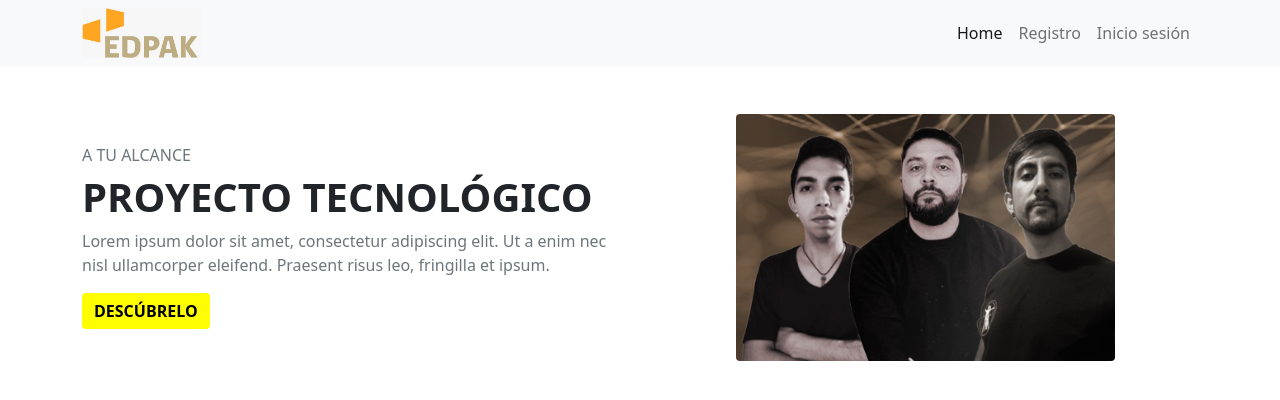
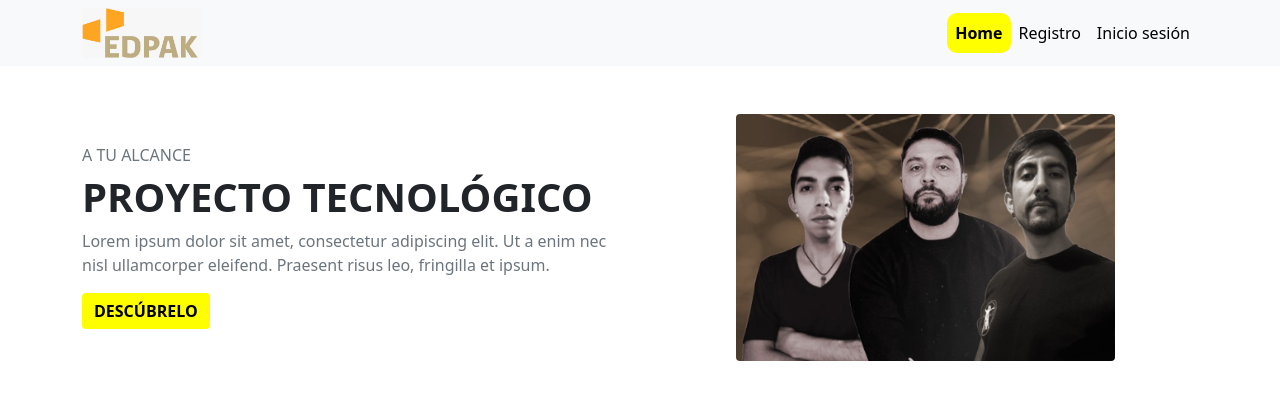
Before and after one commit to edgardOrtega/proyecto_edpak, a React (Vite) app: page / in a window 1280 px wide. Shown: the top 400 px of the page. Built offline with nearby package versions, Linux system fonts and the light colour scheme.

Commit message:
agregar isActive a los estilos de la navegacion

```diff
--- a/src/App.css
+++ b/src/App.css
@@ -0,0 +1,25 @@
+.navbar-nav .nav-link {
+  color: black !important;
+}
+
+.navbar-nav .nav-link.active {
+  background-color: yellow !important;
+  font-weight: bold;
+  border-radius: 10px;
+  padding: 8px 14px;
+}
+
+.logout-button {
+  background: none;
+  border: none;
+  color: black;
+  font-size: 16px;
+  padding: 8px 16px;
+  cursor: pointer;
+  transition: background 0.3s ease;
+}
+
+.logout-button:hover {
+  background-color: yellow;
+  border-radius: 12px;
+}
--- a/src/components/Navegation.jsx
+++ b/src/components/Navegation.jsx
@@ -19,32 +19,32 @@ const Navegation = () => {
         <Navbar.Collapse id="basic-navbar-nav">
           <Nav className="ms-auto">
             {/* Enlaces públicos (para todos) */}
-            <Nav.Link as={NavLink} to="/">Home</Nav.Link>
-            {!user && <Nav.Link as={NavLink} to="/Register">Registro</Nav.Link>}
-            {!user && <Nav.Link as={NavLink} to="/Login">Inicio sesión</Nav.Link>}
+            <Nav.Link as={NavLink} to="/" className={({ isActive }) => isActive ? "nav-link active-link" : "nav-link"}>Home</Nav.Link>
+            {!user && <Nav.Link as={NavLink} to="/Register" className={({ isActive }) => isActive ? "nav-link active-link" : "nav-link"}>Registro</Nav.Link>}
+            {!user && <Nav.Link as={NavLink} to="/Login" className={({ isActive }) => isActive ? "nav-link active-link" : "nav-link"}>Inicio sesión</Nav.Link>}
 
             {/* Enlaces para usuario autenticado */}
             {user && (
               <>
-                <Nav.Link as={NavLink} to="/Profile">Mi perfil</Nav.Link>
-                <Nav.Link as={NavLink} to="/Galeria">Galería</Nav.Link>
+                <Nav.Link as={NavLink} to="/Profile" className={({ isActive }) => isActive ? "nav-link active-link" : "nav-link"}>Mi perfil</Nav.Link>
+                <Nav.Link as={NavLink} to="/Galeria" className={({ isActive }) => isActive ? "nav-link active-link" : "nav-link"}>Galería</Nav.Link>
 
                 {/* Enlaces solo para ADMINISTRADOR */}
                 {user.rol === "administrador" && (
                   <>
-                    <Nav.Link as={NavLink} to="/ListarUsuarios">Listar Usuarios</Nav.Link>
-                    <Nav.Link as={NavLink} to="/ListarProductos">Listar Producto</Nav.Link>
-                    <Nav.Link as={NavLink} to="/CrearProducto">Crear Producto</Nav.Link>
-                    <Nav.Link as={NavLink} to="/Carrito">Carrito</Nav.Link>
-                    <Nav.Link as={NavLink} to="/Historial">Historial</Nav.Link>
+                    <Nav.Link as={NavLink} to="/ListarUsuarios" className={({ isActive }) => isActive ? "nav-link active-link" : "nav-link"}>Listar Usuarios</Nav.Link>
+                    <Nav.Link as={NavLink} to="/ListarProductos" className={({ isActive }) => isActive ? "nav-link active-link" : "nav-link"}>Listar Producto</Nav.Link>
+                    <Nav.Link as={NavLink} to="/CrearProducto" className={({ isActive }) => isActive ? "nav-link active-link" : "nav-link"}>Crear Producto</Nav.Link>
+                    <Nav.Link as={NavLink} to="/Carrito" className={({ isActive }) => isActive ? "nav-link active-link" : "nav-link"}>Carrito</Nav.Link>
+                    <Nav.Link as={NavLink} to="/Historial" className={({ isActive }) => isActive ? "nav-link active-link" : "nav-link"}>Historial</Nav.Link>
                   </>
                 )}
 
                 {/* Enlaces solo para CLIENTE */}
                 {user.rol === "cliente" && (
                   <>
-                    <Nav.Link as={NavLink} to="/Carrito">Carrito</Nav.Link>
-                    <Nav.Link as={NavLink} to="/Historial">Historial</Nav.Link>
+                    <Nav.Link as={NavLink} to="/Carrito" className={({ isActive }) => isActive ? "nav-link active-link" : "nav-link"}>Carrito</Nav.Link>
+                    <Nav.Link as={NavLink} to="/Historial" className={({ isActive }) => isActive ? "nav-link active-link" : "nav-link"}>Historial</Nav.Link>
                   </>
                 )}
 
--- a/src/index.css
+++ b/src/index.css
@@ -94,3 +94,18 @@
 .boton-login {
   margin-top: 5px;
 }
+
+.nav-link {
+  color: black !important;
+  text-decoration: none;
+  padding: 8px 16px;
+  border-radius: 12px;
+  transition: background-color 0.3s ease-in-out;
+}
+
+.active-link {
+  background-color: yellow !important;
+  color: black !important;
+  font-weight: bold;
+  border-radius: 12px;
+}
--- a/src/view/Logout.jsx
+++ b/src/view/Logout.jsx
@@ -1,5 +1,5 @@
 import React from "react";
-import { NavLink, useNavigate } from "react-router-dom";
+import { useNavigate } from "react-router-dom";
 import Swal from "sweetalert2";
 import { useAuth } from "../context/AuthContext";
 
@@ -29,9 +29,12 @@ const Logout = () => {
   };
 
   return (
-    <NavLink to="#" onClick={handleLogout} className="nav-link">
+    <button
+      className="nav-link logout-button"
+      onClick={handleLogout}
+    >
       Cerrar Sesión
-    </NavLink>
+    </button>
   );
 };
 
```
